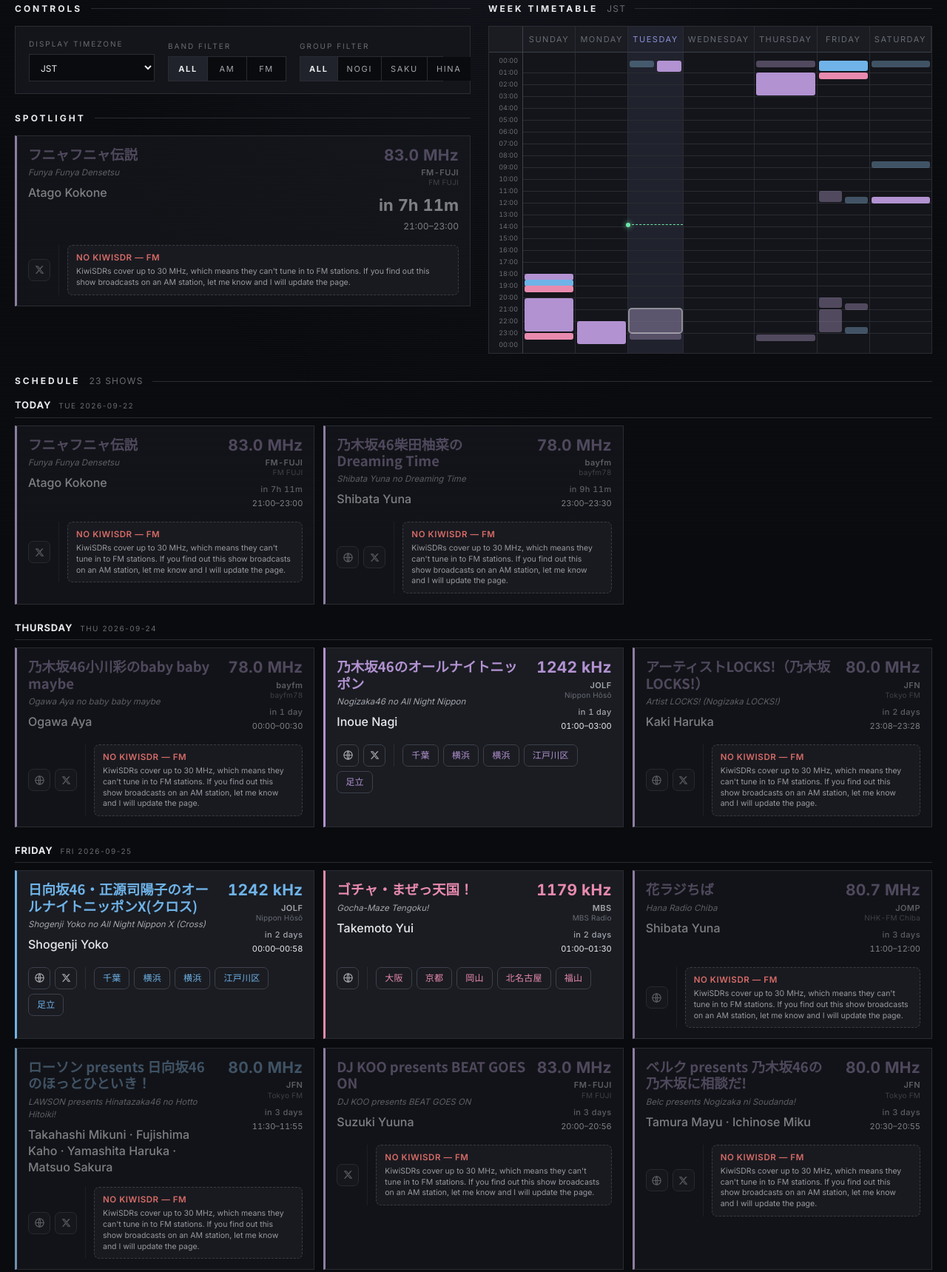
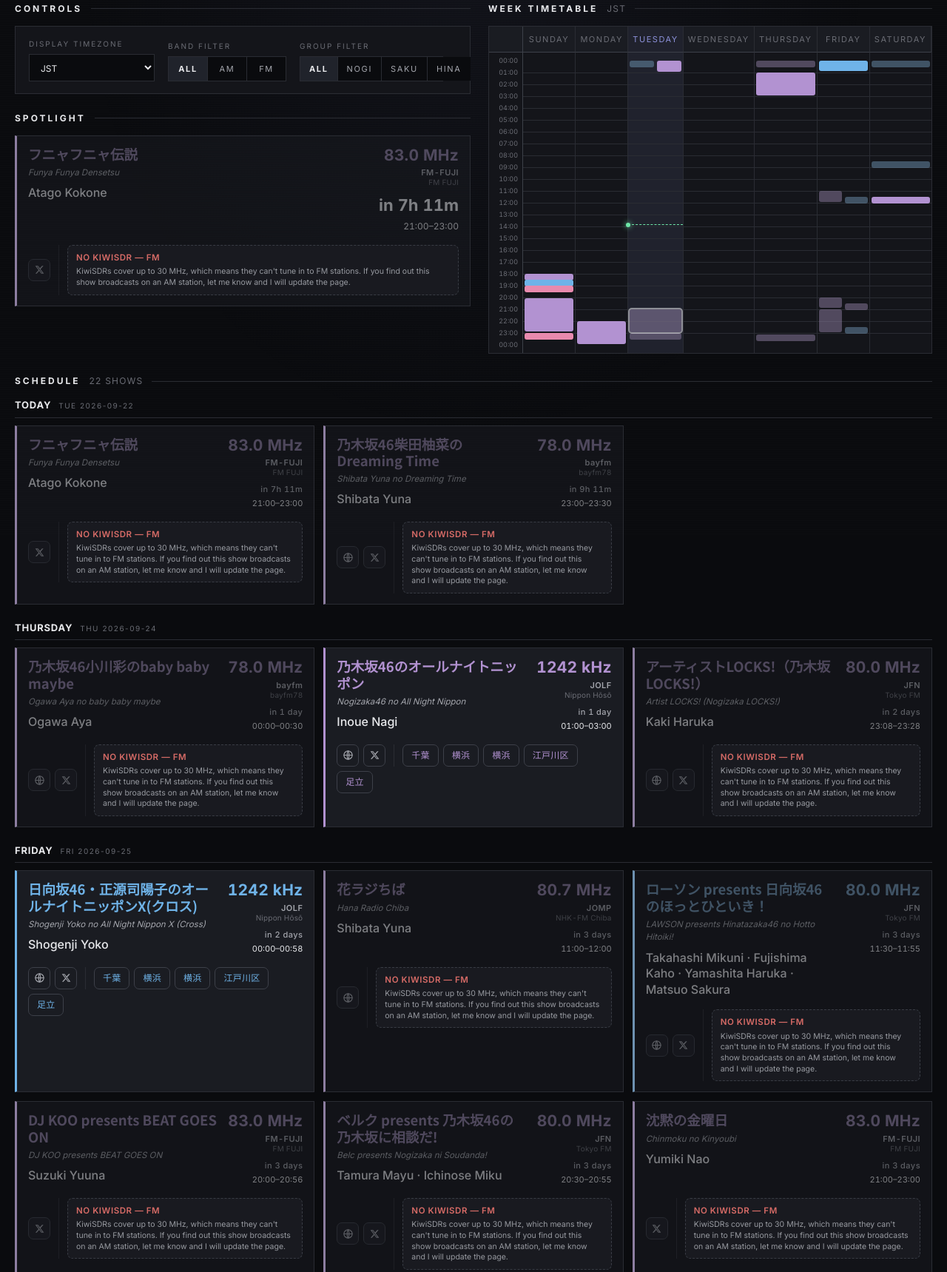
Before and after one commit to breadslope46/breadslope46.github.io, a plain HTML site: page radio/index.html in a window 1280 px wide. Shown: the part 78-1797 px from the top of the page at 74% size. Drawn offline with Linux system fonts and the light colour scheme.

Commit message:
Update index.html
Takemoto Yui left Gochi-Maze Tengoku shortly after I first published index.html; I've finally removed the show from the index.

Even though they seemed to have confirmed nobody else from Sakurazaka46 would join after her, I was waiting to see if someone might do so anyways.

```diff
--- a/radio/index.html
+++ b/radio/index.html
@@ -621,17 +621,17 @@
         "place": "Toda, Saitama",
         "kiwis": [
           {
-            "name": "0-30 MHZ SDR#1, JH1PGF, TOKYO, JAPAN. Up to eight users can listen simultaneously.",
+            "name": "0-30 MHZ SDR#1, JH1PGF, TOKYO, JAPAN. Up to Sixteen users can listen simultaneously.",
             "loc": "Adachi, Tokyo, Japan",
             "locJp": "足立",
             "tuneUrl": "http://kiwisdr.hirokinet.com:8074/?f=1134am",
             "distKm": 12
           },
           {
-            "name": "0-30 MHz SDR | Edogawa-ku, Tokyo, Japan",
+            "name": "3.5-30 MHz SDR | Edogawa-ku, Tokyo, Japan",
             "loc": "Edogawa-ku, Tokyo, Japan",
             "locJp": "江戸川区",
-            "tuneUrl": "http://ja7kbr2.proxy.kiwisdr.com/?f=1134am",
+            "tuneUrl": "http://21554.proxy.kiwisdr.com/?f=1134am",
             "distKm": 19
           },
           {
@@ -692,7 +692,7 @@
             "name": "0-30 MHz SDR | Kyoto, Japan",
             "loc": "Kyoto, Japan",
             "locJp": "京都",
-            "tuneUrl": "http://218.228.218.85:8073/?f=1332am",
+            "tuneUrl": "http://121.81.39.234:8073/?f=1332am",
             "distKm": 94
           },
           {
@@ -710,7 +710,7 @@
             "distKm": 113
           },
           {
-            "name": "0-30 MHz SDR Radio Station at Minowa, Kamiinagun, Nagano, JAPAN",
+            "name": "SDR Radio Station at Minowa, Kamiinagun, Nagano, JAPAN",
             "loc": "Nagano, Japan",
             "locJp": "長野",
             "tuneUrl": "http://ja0veu.proxy.kiwisdr.com/?f=1332am",
@@ -843,14 +843,14 @@
             "distKm": 27
           },
           {
-            "name": "0-30 MHz SDR | Edogawa-ku, Tokyo, Japan",
+            "name": "3.5-30 MHz SDR | Edogawa-ku, Tokyo, Japan",
             "loc": "Edogawa-ku, Tokyo, Japan",
             "locJp": "江戸川区",
-            "tuneUrl": "http://ja7kbr2.proxy.kiwisdr.com/?f=1242am",
+            "tuneUrl": "http://21554.proxy.kiwisdr.com/?f=1242am",
             "distKm": 38
           },
           {
-            "name": "0-30 MHZ SDR#1, JH1PGF, TOKYO, JAPAN. Up to eight users can listen simultaneously.",
+            "name": "0-30 MHZ SDR#1, JH1PGF, TOKYO, JAPAN. Up to Sixteen users can listen simultaneously.",
             "loc": "Adachi, Tokyo, Japan",
             "locJp": "足立",
             "tuneUrl": "http://kiwisdr.hirokinet.com:8074/?f=1242am",
@@ -889,17 +889,17 @@
             "distKm": 16
           },
           {
-            "name": "0-30 MHZ SDR#1, JH1PGF, TOKYO, JAPAN. Up to eight users can listen simultaneously.",
+            "name": "0-30 MHZ SDR#1, JH1PGF, TOKYO, JAPAN. Up to Sixteen users can listen simultaneously.",
             "loc": "Adachi, Tokyo, Japan",
             "locJp": "足立",
             "tuneUrl": "http://kiwisdr.hirokinet.com:8074/?f=594am",
             "distKm": 40
           },
           {
-            "name": "0-30 MHz SDR | Edogawa-ku, Tokyo, Japan",
+            "name": "3.5-30 MHz SDR | Edogawa-ku, Tokyo, Japan",
             "loc": "Edogawa-ku, Tokyo, Japan",
             "locJp": "江戸川区",
-            "tuneUrl": "http://ja7kbr2.proxy.kiwisdr.com/?f=594am",
+            "tuneUrl": "http://21554.proxy.kiwisdr.com/?f=594am",
             "distKm": 47
           },
           {
@@ -942,17 +942,17 @@
         "place": "Toda, Saitama",
         "kiwis": [
           {
-            "name": "0-30 MHZ SDR#1, JH1PGF, TOKYO, JAPAN. Up to eight users can listen simultaneously.",
+            "name": "0-30 MHZ SDR#1, JH1PGF, TOKYO, JAPAN. Up to Sixteen users can listen simultaneously.",
             "loc": "Adachi, Tokyo, Japan",
             "locJp": "足立",
             "tuneUrl": "http://kiwisdr.hirokinet.com:8074/?f=1134am",
             "distKm": 12
           },
           {
-            "name": "0-30 MHz SDR | Edogawa-ku, Tokyo, Japan",
+            "name": "3.5-30 MHz SDR | Edogawa-ku, Tokyo, Japan",
             "loc": "Edogawa-ku, Tokyo, Japan",
             "locJp": "江戸川区",
-            "tuneUrl": "http://ja7kbr2.proxy.kiwisdr.com/?f=1134am",
+            "tuneUrl": "http://21554.proxy.kiwisdr.com/?f=1134am",
             "distKm": 19
           },
           {
@@ -1062,17 +1062,17 @@
         "place": "Toda, Saitama",
         "kiwis": [
           {
-            "name": "0-30 MHZ SDR#1, JH1PGF, TOKYO, JAPAN. Up to eight users can listen simultaneously.",
+            "name": "0-30 MHZ SDR#1, JH1PGF, TOKYO, JAPAN. Up to Sixteen users can listen simultaneously.",
             "loc": "Adachi, Tokyo, Japan",
             "locJp": "足立",
             "tuneUrl": "http://kiwisdr.hirokinet.com:8074/?f=1134am",
             "distKm": 12
           },
           {
-            "name": "0-30 MHz SDR | Edogawa-ku, Tokyo, Japan",
+            "name": "3.5-30 MHz SDR | Edogawa-ku, Tokyo, Japan",
             "loc": "Edogawa-ku, Tokyo, Japan",
             "locJp": "江戸川区",
-            "tuneUrl": "http://ja7kbr2.proxy.kiwisdr.com/?f=1134am",
+            "tuneUrl": "http://21554.proxy.kiwisdr.com/?f=1134am",
             "distKm": 19
           },
           {
@@ -1143,14 +1143,14 @@
             "distKm": 27
           },
           {
-            "name": "0-30 MHz SDR | Edogawa-ku, Tokyo, Japan",
+            "name": "3.5-30 MHz SDR | Edogawa-ku, Tokyo, Japan",
             "loc": "Edogawa-ku, Tokyo, Japan",
             "locJp": "江戸川区",
-            "tuneUrl": "http://ja7kbr2.proxy.kiwisdr.com/?f=1242am",
+            "tuneUrl": "http://21554.proxy.kiwisdr.com/?f=1242am",
             "distKm": 38
           },
           {
-            "name": "0-30 MHZ SDR#1, JH1PGF, TOKYO, JAPAN. Up to eight users can listen simultaneously.",
+            "name": "0-30 MHZ SDR#1, JH1PGF, TOKYO, JAPAN. Up to Sixteen users can listen simultaneously.",
             "loc": "Adachi, Tokyo, Japan",
             "locJp": "足立",
             "tuneUrl": "http://kiwisdr.hirokinet.com:8074/?f=1242am",
@@ -1161,66 +1161,6 @@
     ],
     "official": "https://www.allnightnippon.com/sakura/",
     "twitter": "https://x.com/kochihoshi"
-  },
-  {
-    "group": "saku",
-    "titleJp": "ゴチャ・まぜっ天国！",
-    "titleEn": "Gocha-Maze Tengoku!",
-    "dayJst": 5,
-    "startJst": "01:00",
-    "endJst": "01:30",
-    "hosts": "Takemoto Yui",
-    "stations": [
-      {
-        "name": "MBS Radio",
-        "call": "MBS",
-        "role": "key",
-        "freqKhz": 1179,
-        "band": "AM",
-        "lat": 34.522,
-        "lon": 135.43,
-        "place": "Takaishi, Osaka",
-        "kiwis": [
-          {
-            "name": "0-30 MHz SDR | JQ3JPN Minoh, Osaka, Japan",
-            "loc": "Osaka, Japan",
-            "locJp": "大阪",
-            "tuneUrl": "http://nr601sdrnet.ddns.net:4400/?f=1179am",
-            "distKm": 38
-          },
-          {
-            "name": "0-30 MHz SDR | Kyoto, Japan",
-            "loc": "Kyoto, Japan",
-            "locJp": "京都",
-            "tuneUrl": "http://218.228.218.85:8073/?f=1179am",
-            "distKm": 57
-          },
-          {
-            "name": "0-30 MHz SDR AT JA4YUF | OKAYAMA,JAPAN",
-            "loc": "OKAYAMA,JAPAN",
-            "locJp": "岡山",
-            "tuneUrl": "http://22052.proxy.kiwisdr.com/?f=1179am",
-            "distKm": 142
-          },
-          {
-            "name": "0-30 MHz SDR | Kita-Nagoya, Aichi, Japan",
-            "loc": "Kita-Nagoya, Aichi, Japan",
-            "locJp": "北名古屋",
-            "tuneUrl": "http://21805.proxy.kiwisdr.com/?f=1179am",
-            "distKm": 153
-          },
-          {
-            "name": "0-30MHZ SDR,JH4SBD | Fukuyama, Japan",
-            "loc": "Fukuyama, Japan",
-            "locJp": "福山",
-            "tuneUrl": "http://sdrfukuyama.ddns.net:8073/?f=1179am",
-            "distKm": 191
-          }
-        ]
-      }
-    ],
-    "official": "https://www.mbs1179.com/gochaten/",
-    "twitter": null
   },
   {
     "group": "hina",
@@ -1263,14 +1203,14 @@
             "distKm": 27
           },
           {
-            "name": "0-30 MHz SDR | Edogawa-ku, Tokyo, Japan",
+            "name": "3.5-30 MHz SDR | Edogawa-ku, Tokyo, Japan",
             "loc": "Edogawa-ku, Tokyo, Japan",
             "locJp": "江戸川区",
-            "tuneUrl": "http://ja7kbr2.proxy.kiwisdr.com/?f=1242am",
+            "tuneUrl": "http://21554.proxy.kiwisdr.com/?f=1242am",
             "distKm": 38
           },
           {
-            "name": "0-30 MHZ SDR#1, JH1PGF, TOKYO, JAPAN. Up to eight users can listen simultaneously.",
+            "name": "0-30 MHZ SDR#1, JH1PGF, TOKYO, JAPAN. Up to Sixteen users can listen simultaneously.",
             "loc": "Adachi, Tokyo, Japan",
             "locJp": "足立",
             "tuneUrl": "http://kiwisdr.hirokinet.com:8074/?f=1242am",
@@ -1402,17 +1342,17 @@
         "place": "Toda, Saitama",
         "kiwis": [
           {
-            "name": "0-30 MHZ SDR#1, JH1PGF, TOKYO, JAPAN. Up to eight users can listen simultaneously.",
+            "name": "0-30 MHZ SDR#1, JH1PGF, TOKYO, JAPAN. Up to Sixteen users can listen simultaneously.",
             "loc": "Adachi, Tokyo, Japan",
             "locJp": "足立",
             "tuneUrl": "http://kiwisdr.hirokinet.com:8074/?f=1134am",
             "distKm": 12
           },
           {
-            "name": "0-30 MHz SDR | Edogawa-ku, Tokyo, Japan",
+            "name": "3.5-30 MHz SDR | Edogawa-ku, Tokyo, Japan",
             "loc": "Edogawa-ku, Tokyo, Japan",
             "locJp": "江戸川区",
-            "tuneUrl": "http://ja7kbr2.proxy.kiwisdr.com/?f=1134am",
+            "tuneUrl": "http://21554.proxy.kiwisdr.com/?f=1134am",
             "distKm": 19
           },
           {
@@ -1443,7 +1383,7 @@
     "twitter": "https://x.com/hinata_joqr"
   }
 ];
-window.__BUILD_TIME__ = "2026-06-14 19:16 UTC";
+window.__BUILD_TIME__ = "2026-09-22 04:37 UTC";
 </script>
 <script>
 // =========================================================================
```
